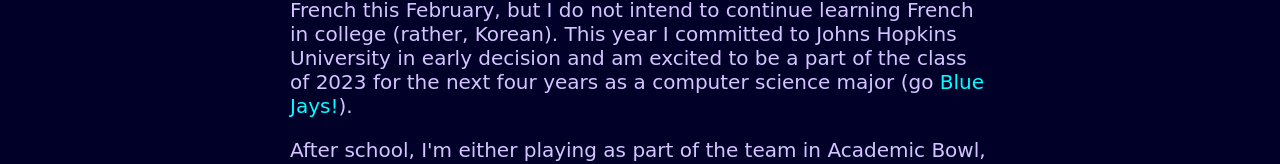
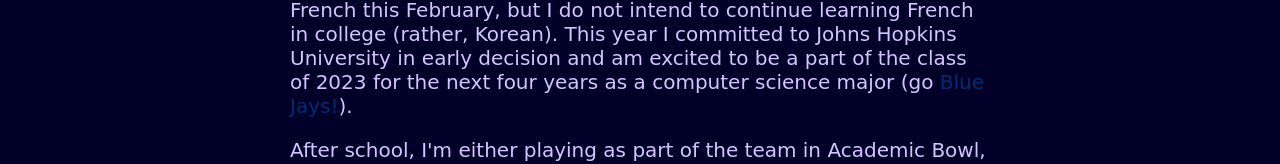
Before and after one commit to JJamesWWang/JJamesWWang.github.io, a plain HTML site: page index.html in a window 1280 px wide. Shown: the part 366-530 px from the top of the page. Drawn offline with Linux system fonts and the light colour scheme; a web font is replaced by a local one.

Commit message:
Changed blue-jays color to its actual color

```diff
--- a/css/main.css
+++ b/css/main.css
@@ -80,7 +80,7 @@
 }
 
 .blue-jays {
-  color: cyan;
+  color: #002D72;
 }
 
 h1 {
```
